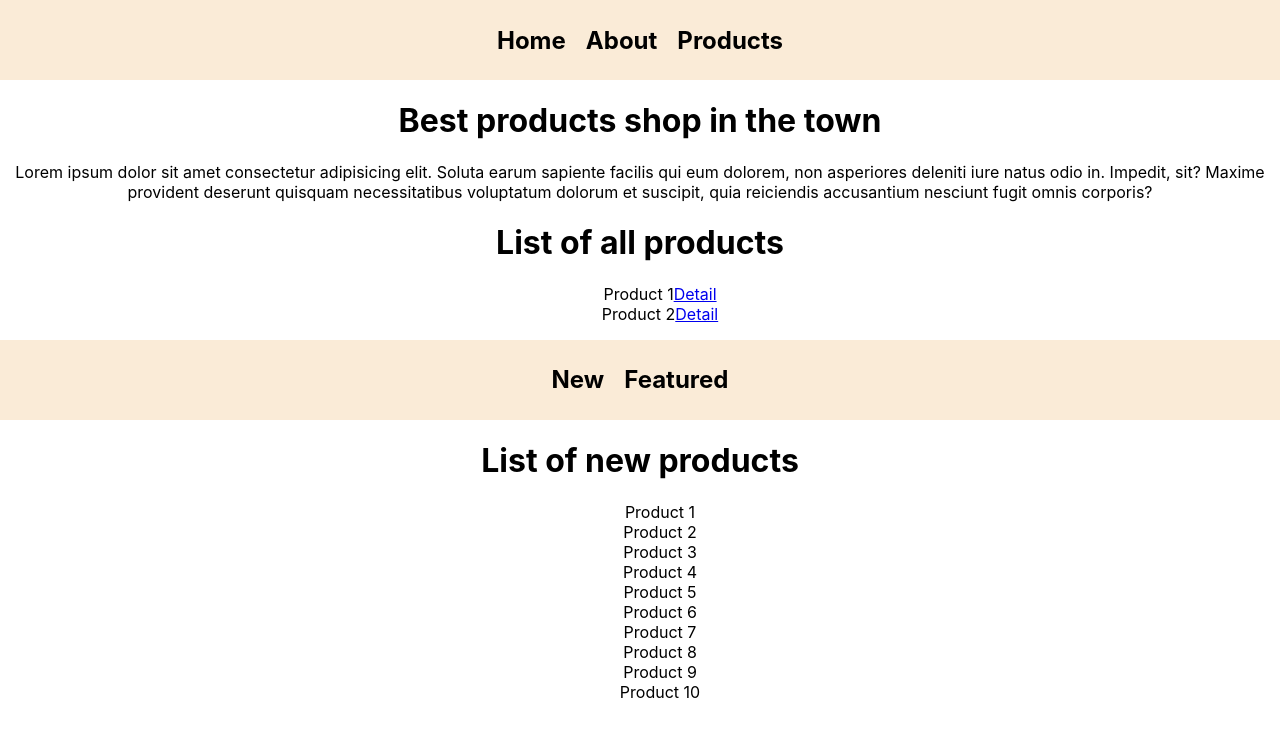
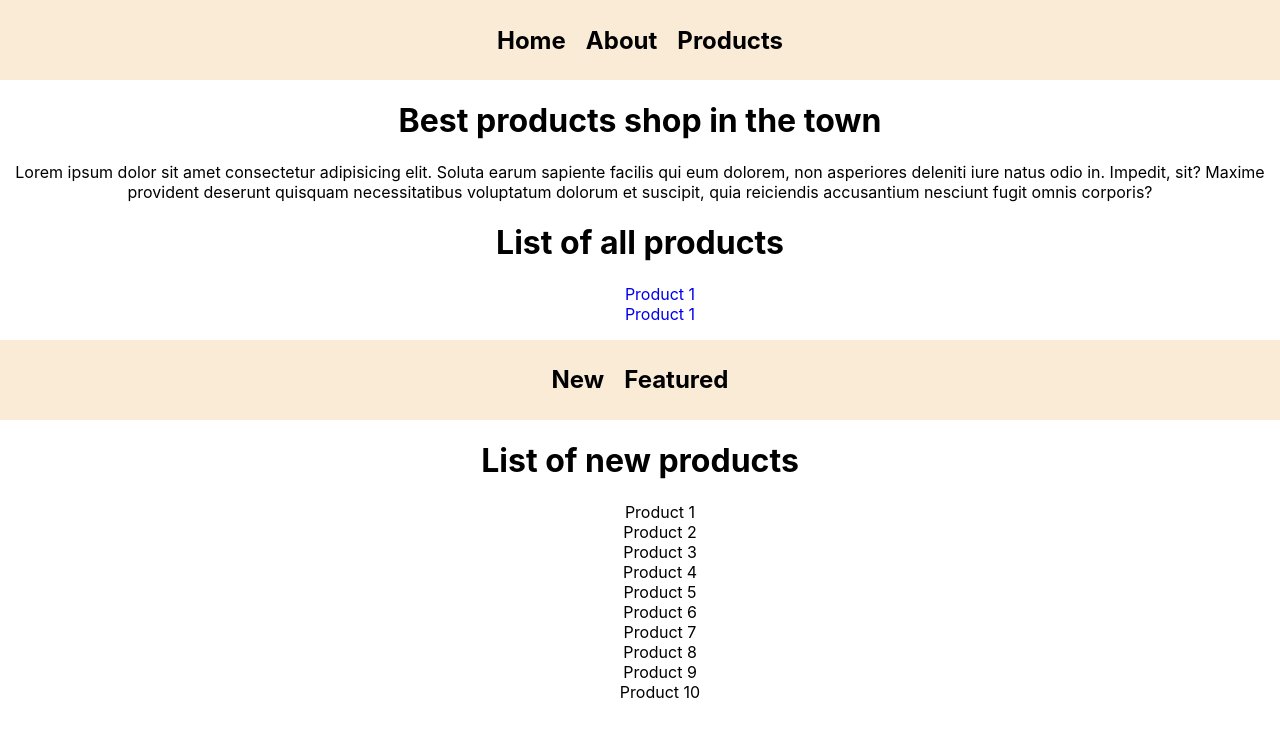
Before and after one commit to abdur-rehman-ali/React-router-dom, a React (Create React App) app: page /products in a window 1280 px wide. Shown: the top 736 px of the page. Built offline with nearby package versions, Linux system fonts and the light colour scheme.

Commit message:
dynamic routes

```diff
--- a/src/App.css
+++ b/src/App.css
@@ -32,6 +32,11 @@ ul{
   list-style-type: none;
 }
 
+a{
+  text-decoration: none;
+
+}
+
 @keyframes App-logo-spin {
   from {
     transform: rotate(0deg);
--- a/src/components/Products/Products.js
+++ b/src/components/Products/Products.js
@@ -11,11 +11,11 @@ export const Products = () => {
 
       <h1>List of all products</h1>
       <ul>
-        <li>Product 1
-          <Link to={`/products/1`}>Detail</Link>
+        <li>
+          <Link to={`/products/1`}>Product 1</Link>
         </li>
-        <li>Product 2
-          <Link to={`/products/2`}>Detail</Link>
+        <li>
+          <Link to={`/products/2`}>Product 1</Link>
         </li>
       </ul>
       <nav>
```
